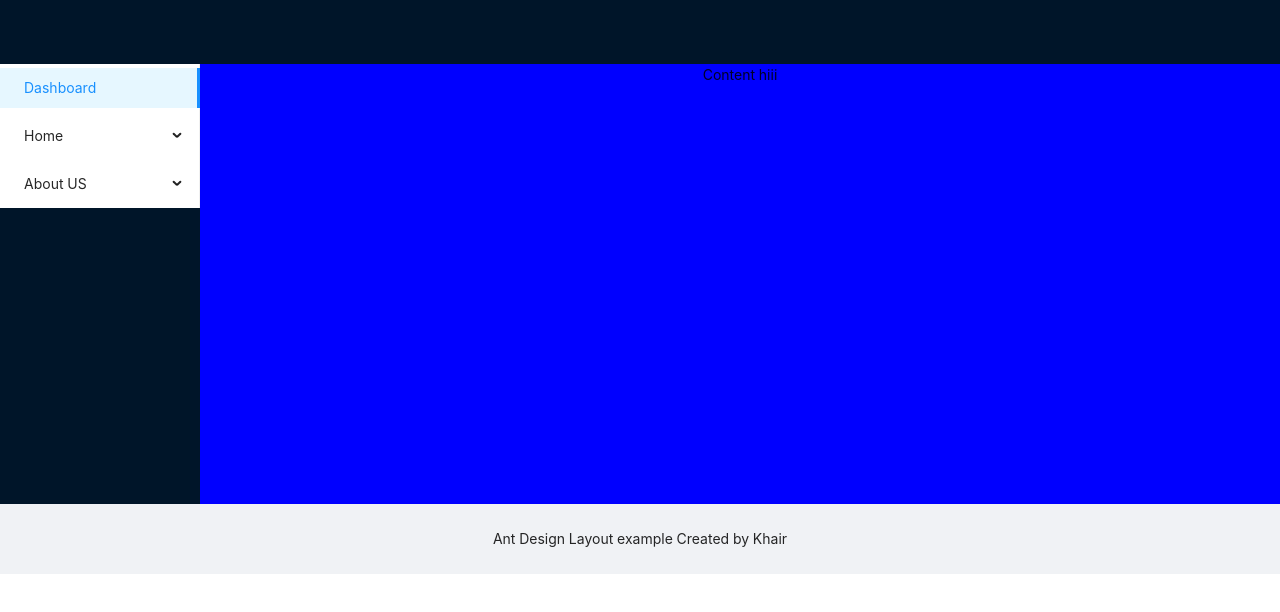
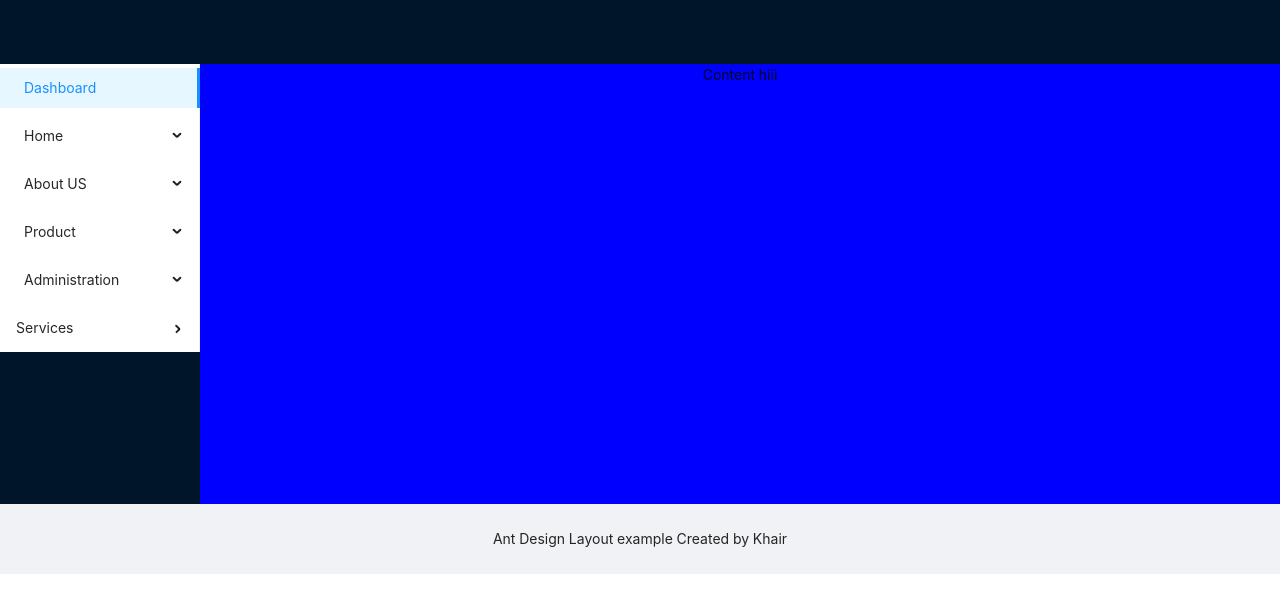
Before and after one commit to Khaair/ANT-Design-Deshboard, a React (Create React App) app: page / in a window 1280 px wide. Shown: the top 612 px of the page. Built offline with nearby package versions, Linux system fonts and the light colour scheme.

Commit message:
first commit

```diff
--- a/src/App.js
+++ b/src/App.js
@@ -57,6 +57,70 @@ const App = () => (
               </SubMenu>
             </Menu>
 
+            <Menu
+              defaultSelectedKeys={['Dashboard']}
+              mode="inline"
+
+            >
+
+              <SubMenu
+                title={
+                  <span>
+
+                    <span>Product</span>
+                  </span>
+                }
+              >
+                <Menu.ItemGroup key='AboutUS' title='Country 1'>
+                  <Menu.Item key='location1'> Location 1</Menu.Item>
+                  <Menu.Item key='location2'> Location 2</Menu.Item>
+                </Menu.ItemGroup>
+              </SubMenu>
+            </Menu>
+
+
+            <Menu
+              defaultSelectedKeys={['Dashboard']}
+              mode="inline"
+            >
+
+              <SubMenu
+                title={
+                  <span>
+
+                    <span>Administration</span>
+                  </span>
+                }
+              >
+                <Menu.ItemGroup key='AboutUS' title='Country 1'>
+                  <Menu.Item key='location1'> Location 1</Menu.Item>
+                  <Menu.Item key='location2'> Location 2</Menu.Item>
+                </Menu.ItemGroup>
+              </SubMenu>
+            </Menu>
+
+
+            <Menu
+              defaultSelectedKeys={['Dashboard']}
+
+            >
+
+              <SubMenu
+                title={
+                  <span>
+
+                    <span>Services</span>
+                  </span>
+                }
+              >
+                <Menu.ItemGroup key='AboutUS' title='Country 1'>
+                  <Menu.Item key='location1'> Location 1</Menu.Item>
+                  <Menu.Item key='location2'> Location 2</Menu.Item>
+                </Menu.ItemGroup>
+              </SubMenu>
+            </Menu>
+
+
         </Sider>
         <Content style={{background:"blue",height:"440px"}}>Content hiii</Content>
       </Layout>
```
